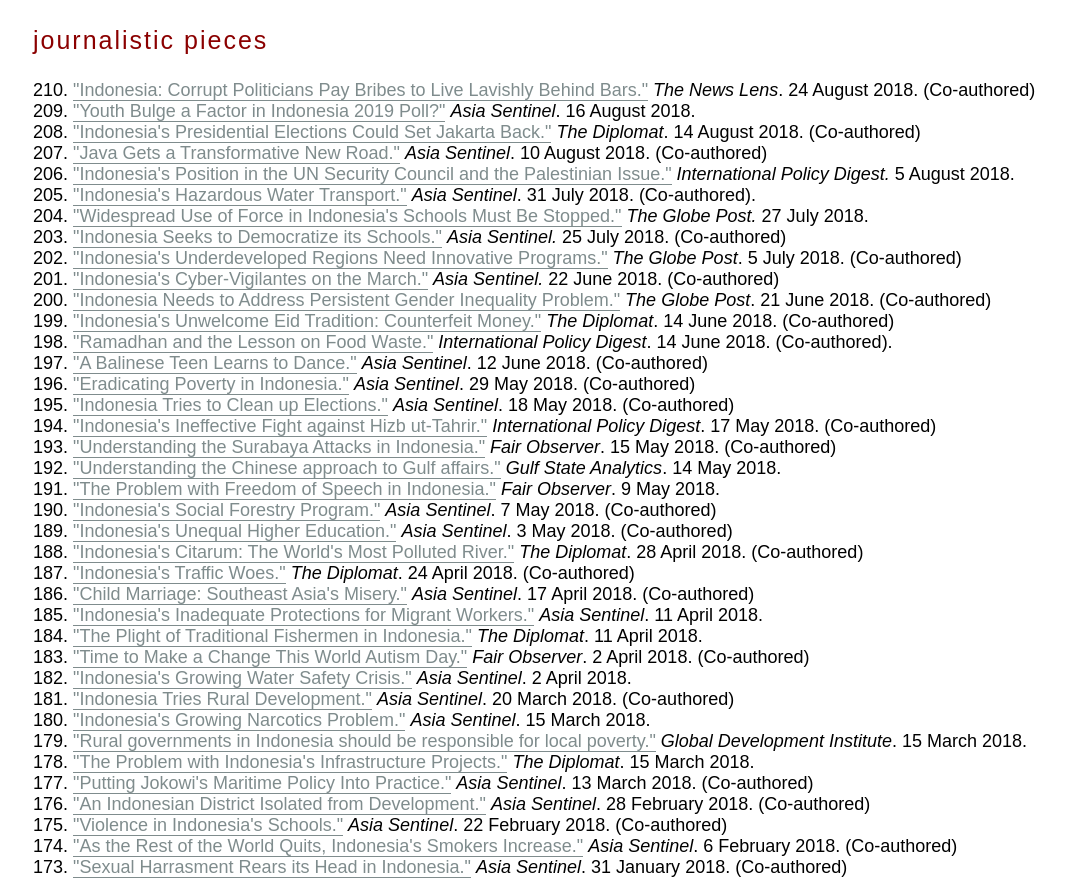
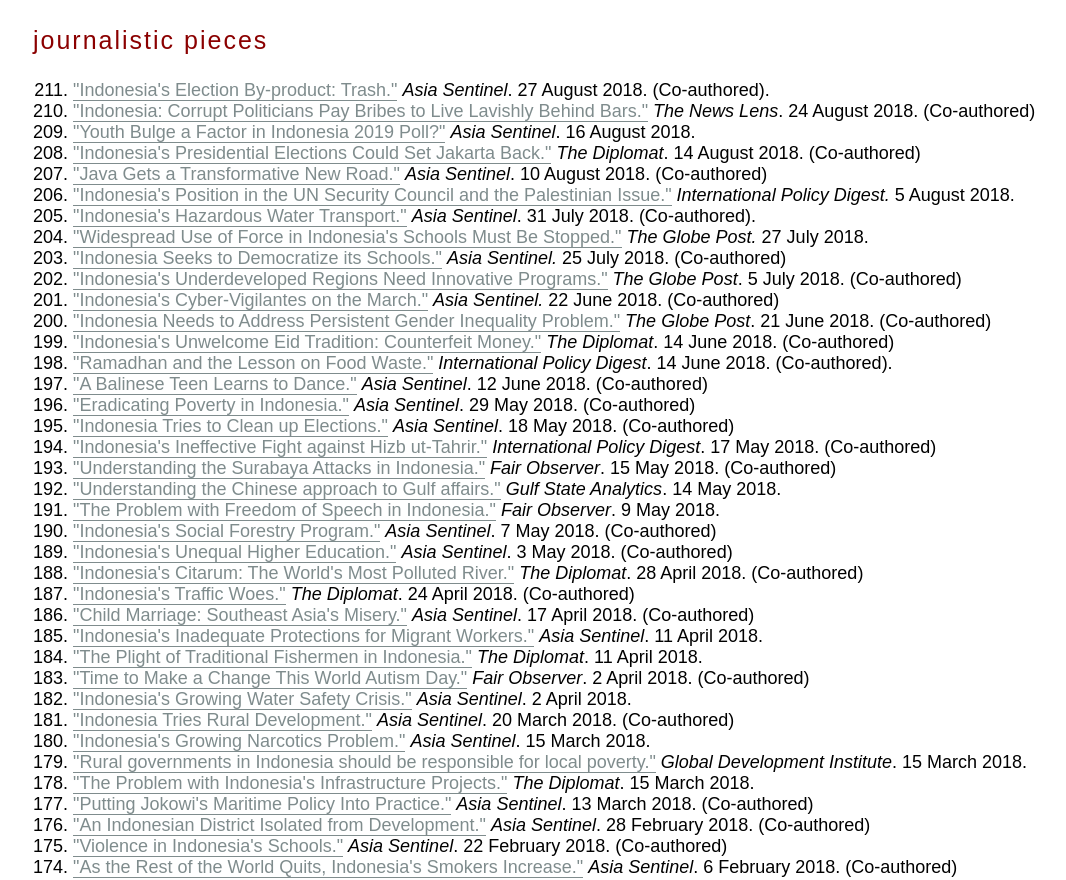
Before and after one commit to zulfikars/zulfikars.github.io, a plain HTML site: page index.html in a window 1280 px wide. Shown: the part 1923-2803 px from the top of the page, without its empty margins (32-1098 px from the left). Drawn offline with Linux system fonts and the light colour scheme; a web font is replaced by a local one.

Commit message:
Update index.html

```diff
--- a/index.html
+++ b/index.html
@@ -265,6 +265,7 @@
 				</div>
 		</div>
 				<ol reversed>
+							<li><a href="https://www.asiasentinel.com/politics/indonesia-election-by-product-trash/">"Indonesia's Election By-product: Trash."</a> <i>Asia Sentinel</i>. 27 August 2018. (Co-authored).</li>
 							<li><a href="https://international.thenewslens.com/article/102555">"Indonesia: Corrupt Politicians Pay Bribes to Live Lavishly Behind Bars."</a> <i>The News Lens</i>. 24 August 2018. (Co-authored)</li>
 							<li><a href="https://www.asiasentinel.com/society/youth-indonesia-2019-polls/">"Youth Bulge a Factor in Indonesia 2019 Poll?"</a> <i>Asia Sentinel</i>. 16 August 2018.</li>
 							<li><a href="https://thediplomat.com/2018/08/indonesias-presidential-elections-could-set-jakarta-back/">"Indonesia's Presidential Elections Could Set Jakarta Back."</a> <i>The Diplomat</i>. 14 August 2018. (Co-authored)</li>
```
